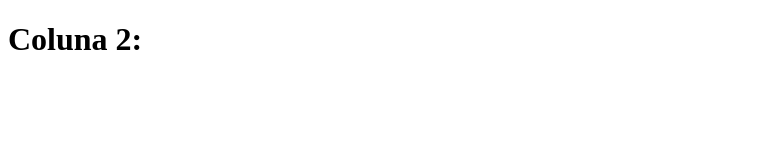
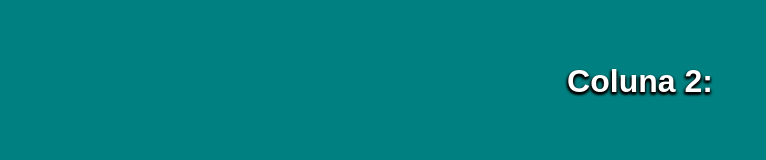
Before and after one commit to edskate/Lista-de-Compras, a plain HTML site: page Coluna2.html in a window 1280 px wide. Shown: the whole page, without its empty margins (0-766 px from the left). Drawn offline with Linux system fonts and the light colour scheme.

Commit message:
coluna 2

```diff
--- a/Coluna2.html
+++ b/Coluna2.html
@@ -4,6 +4,19 @@
     <meta charset="UTF-8">
     <meta name="viewport" content="width=device-width, initial-scale=1.0">
     <title>Coluna2.</title>
+    <style>
+        body{
+            background-color: #008080;
+            color: currentColor;
+        }
+        h1{
+            color: white;
+            text-shadow: 1px 2px 3px #000, -1px 2px 3px #000, -1px 2px 3px #000;
+            margin: 5%;
+            text-align: center;
+            font-family: Arial, Helvetica, sans-serif;
+        }
+    </style>
 </head>
 <body>
     <h1>Coluna 2:</h1>
```
